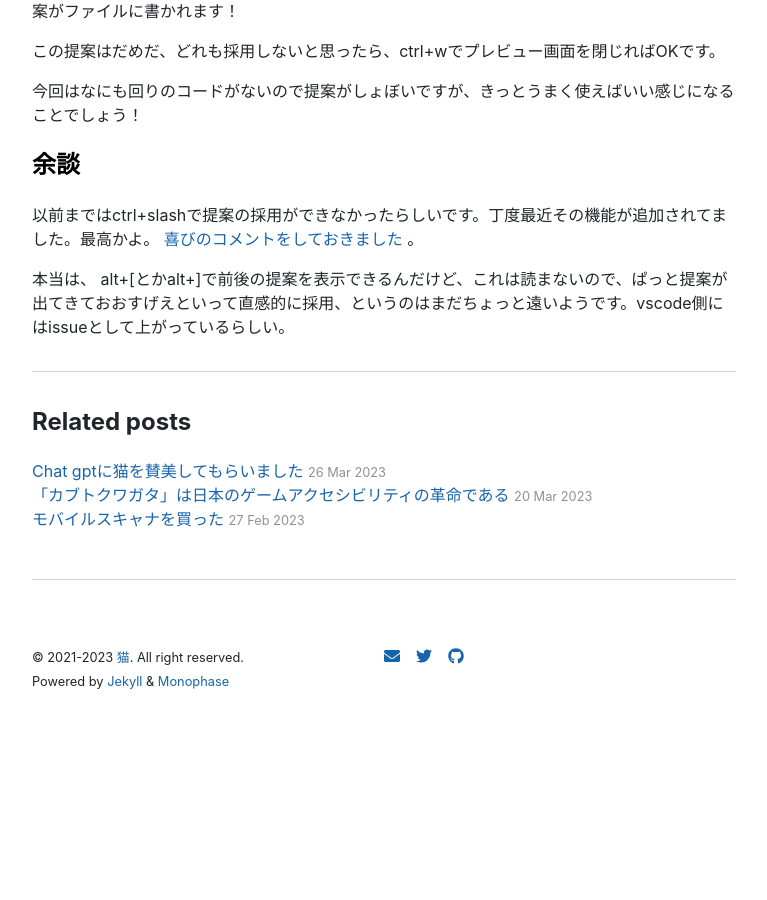
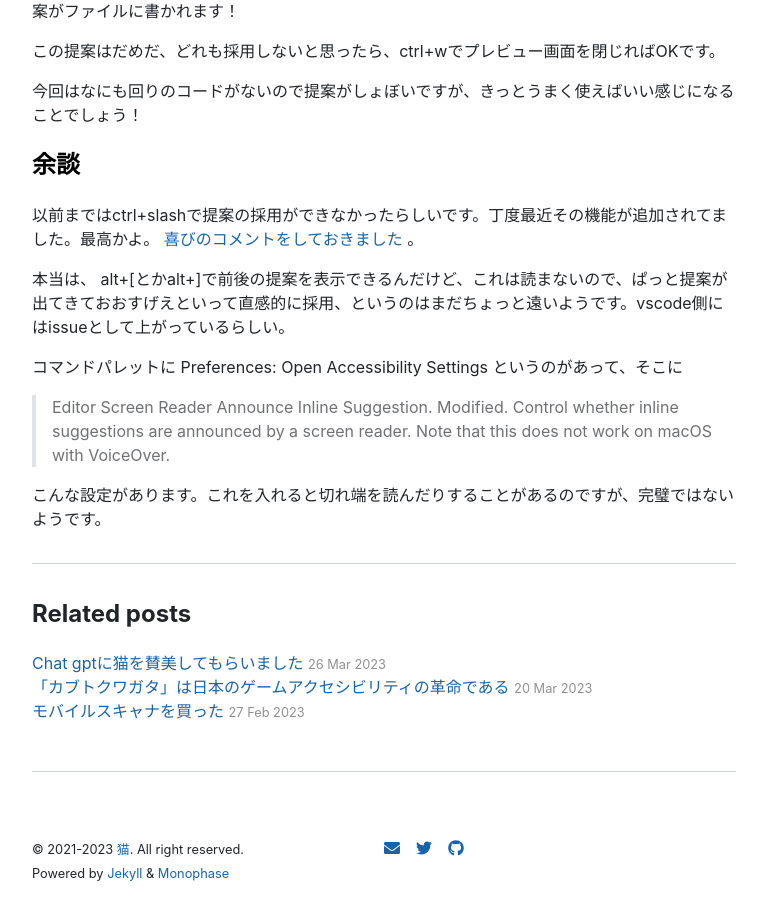
Before and after one commit to yncat/yncat.github.io, a Jekyll site: the page built from _posts/2023-04-28-GitHub CopilotをVisual Studio Code + NVDAで使う.md, in a window 1280 px wide and 900 px high, scrolled down 1752 px. Shown: the whole window, without its empty margins (256-1023 px from the left). Built offline with Jekyll 4.4.1, drawn with Linux system fonts in a browser that asks for light colours; nearby versions of some CDN libraries; before the commit the page ends 2460 px from its top, so only the background shows below that.

Commit message:
Add what I noticed

```diff
--- a/_posts/2023-04-28-GitHub CopilotをVisual Studio Code + NVDAで使う.md
+++ b/_posts/2023-04-28-GitHub CopilotをVisual Studio Code + NVDAで使う.md
@@ -66,3 +66,9 @@ function calculateDaysBetweenDates(start, end) {
 以前まではctrl+slashで提案の採用ができなかったらしいです。丁度最近その機能が追加されてました。最高かよ。 [喜びのコメントをしておきました](https://github.com/orgs/community/discussions/7139) 。
 
 本当は、 alt+[とかalt+]で前後の提案を表示できるんだけど、これは読まないので、ぱっと提案が出てきておおすげえといって直感的に採用、というのはまだちょっと遠いようです。vscode側にはissueとして上がっているらしい。
+
+コマンドパレットに Preferences: Open Accessibility Settings というのがあって、そこに
+
+> Editor Screen Reader Announce Inline Suggestion. Modified. Control whether inline suggestions are announced by a screen reader. Note that this does not work on macOS with VoiceOver.
+
+こんな設定があります。これを入れると切れ端を読んだりすることがあるのですが、完璧ではないようです。
```
